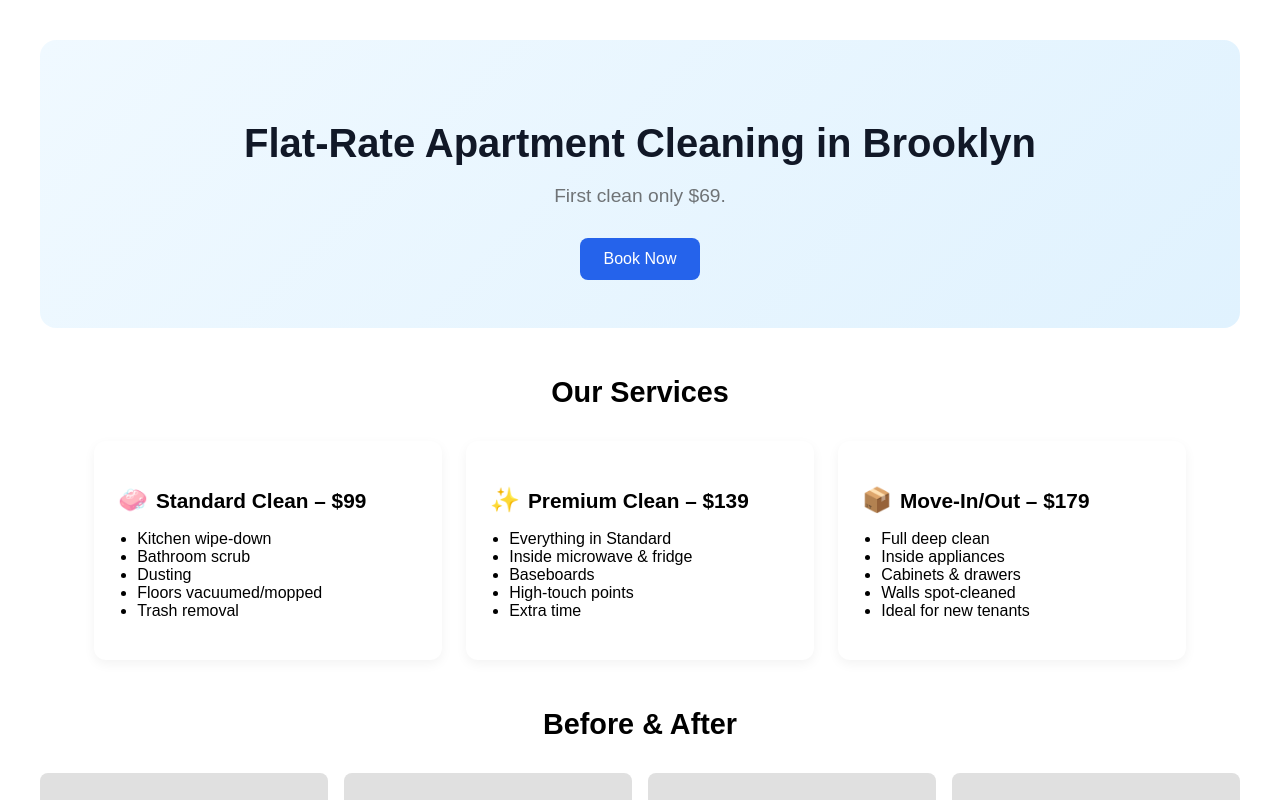
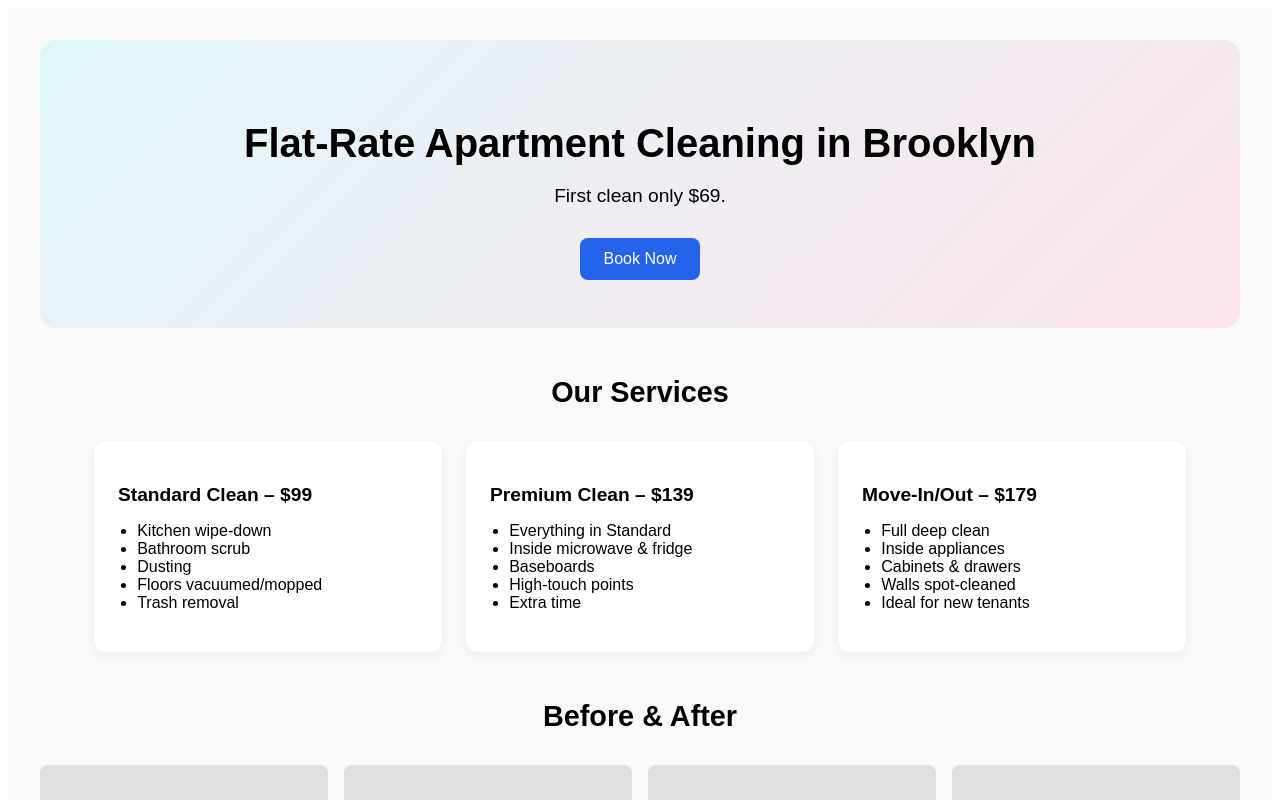
Before and after one commit to Akib-Islam1/Flat-Rate-Cleaning, a React (Vite) app: page / in a window 1280 px wide. Shown: the top 800 px of the page. Built offline with nearby package versions, Linux system fonts and the light colour scheme.

Commit message:
Update HomePage.jsx

```diff
--- a/src/HomePage.jsx
+++ b/src/HomePage.jsx
@@ -7,49 +7,29 @@ const loopedPhrases = [
 ];
 
 export default function HomePage() {
+  const [currentPhrase, setCurrentPhrase] = useState(loopedPhrases[0]);
   const [index, setIndex] = useState(0);
-  const [fade, setFade] = useState(true);
 
   useEffect(() => {
-    const fadeOut = setTimeout(() => setFade(false), 1500);
-    const switchText = setTimeout(() => {
+    const interval = setInterval(() => {
       setIndex(prev => (prev + 1) % loopedPhrases.length);
-      setFade(true);
+      setCurrentPhrase(loopedPhrases[(index + 1) % loopedPhrases.length]);
     }, 2000);
-
-    return () => {
-      clearTimeout(fadeOut);
-      clearTimeout(switchText);
-    };
+    return () => clearInterval(interval);
   }, [index]);
 
   return (
-    <main style={{ fontFamily: 'Arial, sans-serif', padding: '2rem', background: '#ffffff' }}>
+    <main style={{ fontFamily: 'Arial, sans-serif', padding: '2rem', background: '#f9f9f9' }}>
       {/* Hero Section */}
-      <section style={{ textAlign: 'center', padding: '3rem 1rem', background: 'linear-gradient(135deg, #f0f9ff, #e0f2fe)', borderRadius: '16px', marginBottom: '3rem' }}>
-        <h1 style={{ fontSize: '2.5rem', fontWeight: 'bold', marginBottom: '1rem', color: '#111827' }}>
+      <section style={{ textAlign: 'center', padding: '3rem 1rem', background: 'linear-gradient(135deg, #e0f7fa, #fce4ec)', borderRadius: '16px', marginBottom: '3rem' }}>
+        <h1 style={{ fontSize: '2.5rem', fontWeight: 'bold', marginBottom: '1rem' }}>
           Flat-Rate Apartment Cleaning in Brooklyn
         </h1>
-        <p style={{
-          fontSize: '1.2rem',
-          marginBottom: '1.5rem',
-          height: '1.5em',
-          opacity: fade ? 1 : 0,
-          transition: 'opacity 0.5s ease-in-out',
-          color: '#333'
-        }}>
-          {loopedPhrases[index]}
+        <p style={{ fontSize: '1.2rem', marginBottom: '1.5rem', height: '1.5em', transition: 'opacity 0.4s ease' }}>
+          {currentPhrase}
         </p>
         <a href="#book" style={{ textDecoration: 'none' }}>
-          <button style={{
-            padding: '12px 24px',
-            fontSize: '1rem',
-            backgroundColor: '#2563eb',
-            color: 'white',
-            borderRadius: '8px',
-            border: 'none',
-            cursor: 'pointer'
-          }}>
+          <button style={{ padding: '12px 24px', fontSize: '1rem', backgroundColor: '#2563eb', color: 'white', borderRadius: '8px', border: 'none', cursor: 'pointer' }}>
             Book Now
           </button>
         </a>
@@ -62,26 +42,20 @@ export default function HomePage() {
           {[{
             title: 'Standard Clean',
             price: '$99',
-            icon: '🧼',
             features: ['Kitchen wipe-down', 'Bathroom scrub', 'Dusting', 'Floors vacuumed/mopped', 'Trash removal']
           }, {
             title: 'Premium Clean',
             price: '$139',
-            icon: '✨',
             features: ['Everything in Standard', 'Inside microwave & fridge', 'Baseboards', 'High-touch points', 'Extra time']
           }, {
             title: 'Move-In/Out',
             price: '$179',
-            icon: '📦',
             features: ['Full deep clean', 'Inside appliances', 'Cabinets & drawers', 'Walls spot-cleaned', 'Ideal for new tenants']
           }].map(service => (
-            <div key={service.title} style={{ background: '#fff', borderRadius: '12px', boxShadow: '0 4px 12px rgba(0,0,0,0.05)', padding: '1.5rem', width: '300px' }}>
-              <h3 style={{ fontSize: '1.3rem', marginBottom: '0.75rem' }}>
-                <span style={{ fontSize: '1.5rem', marginRight: '0.5rem' }}>{service.icon}</span>
-                {service.title} – {service.price}
-              </h3>
+            <div style={{ background: '#fff', borderRadius: '12px', boxShadow: '0 4px 12px rgba(0,0,0,0.05)', padding: '1.5rem', width: '300px' }}>
+              <h3 style={{ fontSize: '1.2rem', marginBottom: '0.5rem' }}>{service.title} – {service.price}</h3>
               <ul style={{ paddingLeft: '1.2rem' }}>
-                {service.features.map((item, i) => <li key={i}>{item}</li>)}
+                {service.features.map(item => <li>{item}</li>)}
               </ul>
             </div>
           ))}
@@ -93,7 +67,7 @@ export default function HomePage() {
         <h2 style={{ textAlign: 'center', fontSize: '1.8rem', marginBottom: '2rem' }}>Before & After</h2>
         <div style={{ display: 'grid', gridTemplateColumns: 'repeat(auto-fit, minmax(200px, 1fr))', gap: '1rem' }}>
           {[1, 2, 3, 4].map(i => (
-            <div key={i} style={{ backgroundColor: '#e0e0e0', height: '180px', borderRadius: '8px' }}>
+            <div style={{ backgroundColor: '#e0e0e0', height: '180px', borderRadius: '8px' }}>
               <p style={{ textAlign: 'center', lineHeight: '180px', color: '#666' }}>Photo {i}</p>
             </div>
           ))}
@@ -105,15 +79,7 @@ export default function HomePage() {
         <h2 style={{ fontSize: '1.8rem', marginBottom: '1rem' }}>Book Your Cleaning</h2>
         <p style={{ fontSize: '1rem', marginBottom: '1rem' }}>Choose a package, pick a time, and we’ll handle the rest.</p>
         <a href="https://calendly.com/akibislam1201/30min" target="_blank" rel="noopener noreferrer">
-          <button style={{
-            padding: '12px 24px',
-            fontSize: '1rem',
-            backgroundColor: '#2563eb',
-            color: 'white',
-            borderRadius: '8px',
-            border: 'none',
-            cursor: 'pointer'
-          }}>
+          <button style={{ padding: '12px 24px', fontSize: '1rem', backgroundColor: '#2563eb', color: 'white', borderRadius: '8px', border: 'none', cursor: 'pointer' }}>
             Book on Calendly
           </button>
         </a>
```
